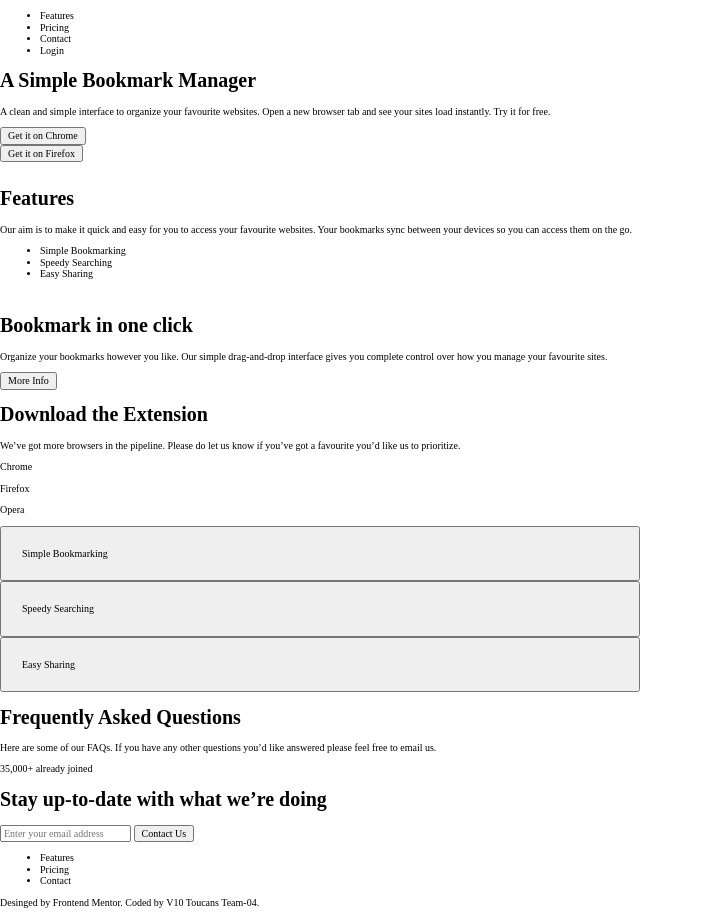
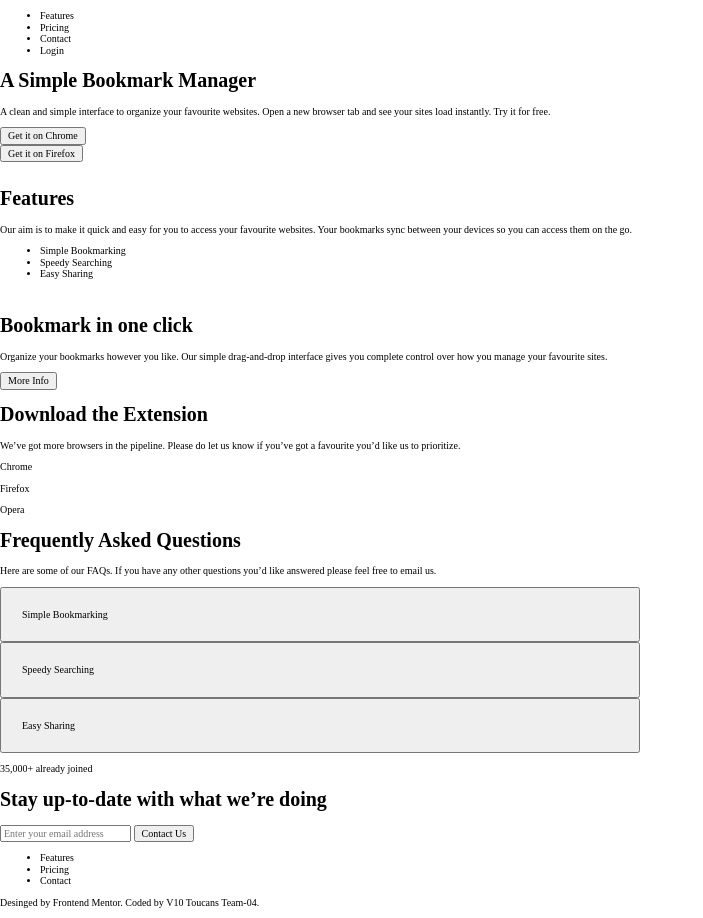
Before and after one commit to chingu-voyages/v10-toucans-team-04, a plain HTML site: page index.html in a window 1280 px wide. Shown: the whole page, without its empty margins (0-703 px from the left). Drawn offline with Linux system fonts and the light colour scheme.

Commit message:
Adjusted location of accordion menu in HTML markup

```diff
--- a/css/style.css
+++ b/css/style.css
@@ -185,7 +185,7 @@ template {
     outline: none;
   }
 
-  .accordion-menu {
+  .faq {
 
   }
 
--- a/index.html
+++ b/index.html
@@ -103,10 +103,17 @@
     </div>
   </div>
 
-  <section class="accordion-menu">
+  <div class="container">
+    <div class="row">
+      <h1>Frequently Asked Questions</h1>
+      <p>Here are some of our FAQs. If you have any other questions you’d like
+        answered please feel free to email us.</p>
+    </div>
+  </div>
+
+  <article class="faq">
     <nav class="container">
-
-      <article class="slide-menu">
+      <section class="slide-menu">
         <button type="button" class="slide-btn">Simple Bookmarking</button>
         <div class="slide-content">
           <h1>Bookmark in one click</h1>
@@ -114,9 +121,9 @@
             over how you manage your favourite sites.</p>
           <button>More Info</button>
         </div>
-      </article>
+      </section>
 
-      <article class="slide-menu">
+      <section class="slide-menu">
         <button type="button" class="slide-btn">Speedy Searching</button>
         <div class="slide-content">
           <h1>Intelligent search</h1>
@@ -125,9 +132,9 @@
           <button>More Info</button>
           <!-- <p>here is the content</p> -->
         </div>
-      </article>
+      </section>
 
-      <article class="slide-menu">
+      <section class="slide-menu">
         <button type="button" class="slide-btn">Easy Sharing</button>
         <div class="slide-content">
           <h1>Share your bookmark</h1>
@@ -135,17 +142,9 @@
             click of a button.</p>
           <button>More Info</button>
         </div>
-      </article>
+      </section>
     </nav>
-  </section>
-
-  <div class="container">
-    <div class="row">
-      <h1>Frequently Asked Questions</h1>
-      <p>Here are some of our FAQs. If you have any other questions you’d like
-        answered please feel free to email us.</p>
-    </div>
-  </div>
+  </article>
 
   <div class="container">
     <p>35,000+ already joined</p>
```
